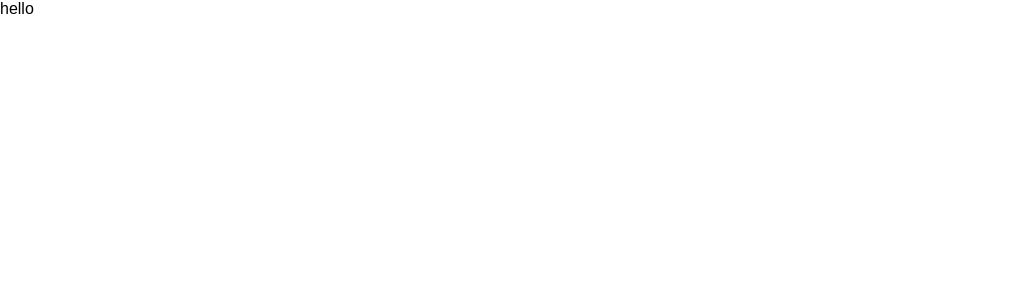
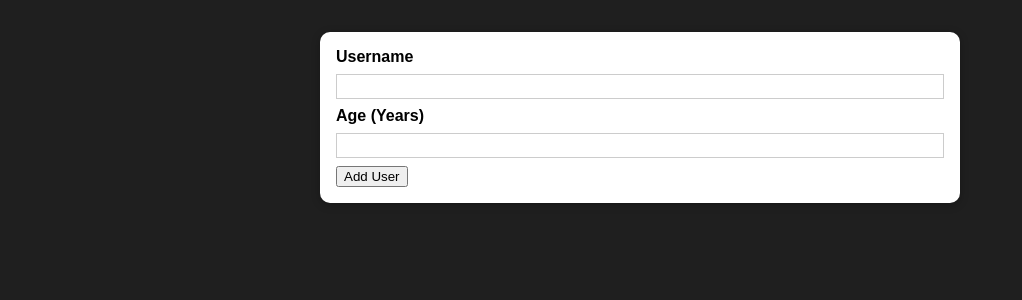
Before and after one commit to niubuihong1/learn-react-2, a React (Create React App) app: page / in a window 1280 px wide. Shown: the top 300 px of the page, without its empty margins (0-1022 px from the left). Built offline with nearby package versions, Linux system fonts and the light colour scheme.

Commit message:
Card.module.css

```diff
--- a/src/App.js
+++ b/src/App.js
@@ -1,10 +1,12 @@
 import React from 'react';
+
+import AddUser from './components/Users/AddUser';
 
 
 function App() {
   return (
     <div>
-hello
+      <AddUser />
     </div>
   );
 }
--- /dev/null
+++ b/src/components/UI/Card.js
@@ -0,0 +1,9 @@
+import React from "react";
+
+import classes from './Card.module.css';
+
+const Card = (props) => {
+  return <div className={`${classes.card} ${props.className}`}>{props.children}</div>;
+};
+
+export default Card;
--- /dev/null
+++ b/src/components/UI/Card.module.css
@@ -0,0 +1,5 @@
+.card {
+  background: white;
+  box-shadow: 0 2px 8px rgba(0, 0, 0, 0.26);
+  border-radius: 10px;
+}
--- /dev/null
+++ b/src/components/Users/AddUser.js
@@ -0,0 +1,25 @@
+import React from "react";
+
+import Card from "../UI/Card";
+
+import classes from "./AddUser.module.css";
+
+const AddUser = (props) => {
+  const addUserHandler = (event) => {
+    event.preventDefault();
+  };
+
+  return (
+    <Card className={classes.input}>
+      <form onSubmit={addUserHandler}>
+        <label htmlFor="username">Username</label>
+        <input id="username" type="text" />
+        <label htmlFor="age">Age (Years)</label>
+        <input id="age" type="number" />
+        <button type="submit">Add User</button>
+      </form>
+    </Card>
+  );
+};
+
+export default AddUser;
--- /dev/null
+++ b/src/components/Users/AddUser.module.css
@@ -0,0 +1,26 @@
+.input {
+  margin: 2rem auto;
+  padding: 1rem;
+  width: 90%;
+  max-width: 40rem;
+}
+
+.input label {
+  display: block;
+  font-weight: bold;
+  margin-bottom: 0.5rem;
+}
+
+.input input {
+  font: inherit;
+  display: block;
+  width: 100%;
+  border: 1px solid #ccc;
+  padding: 0.15rem;
+  margin-bottom: 0.5rem;
+}
+
+.input input:focus {
+  outline: none;
+  border-color: #4f005f;
+}
--- a/src/index.css
+++ b/src/index.css
@@ -4,6 +4,7 @@
 
 html {
   font-family: sans-serif;
+  background: #1f1f1f
 }
 
 body {
```
